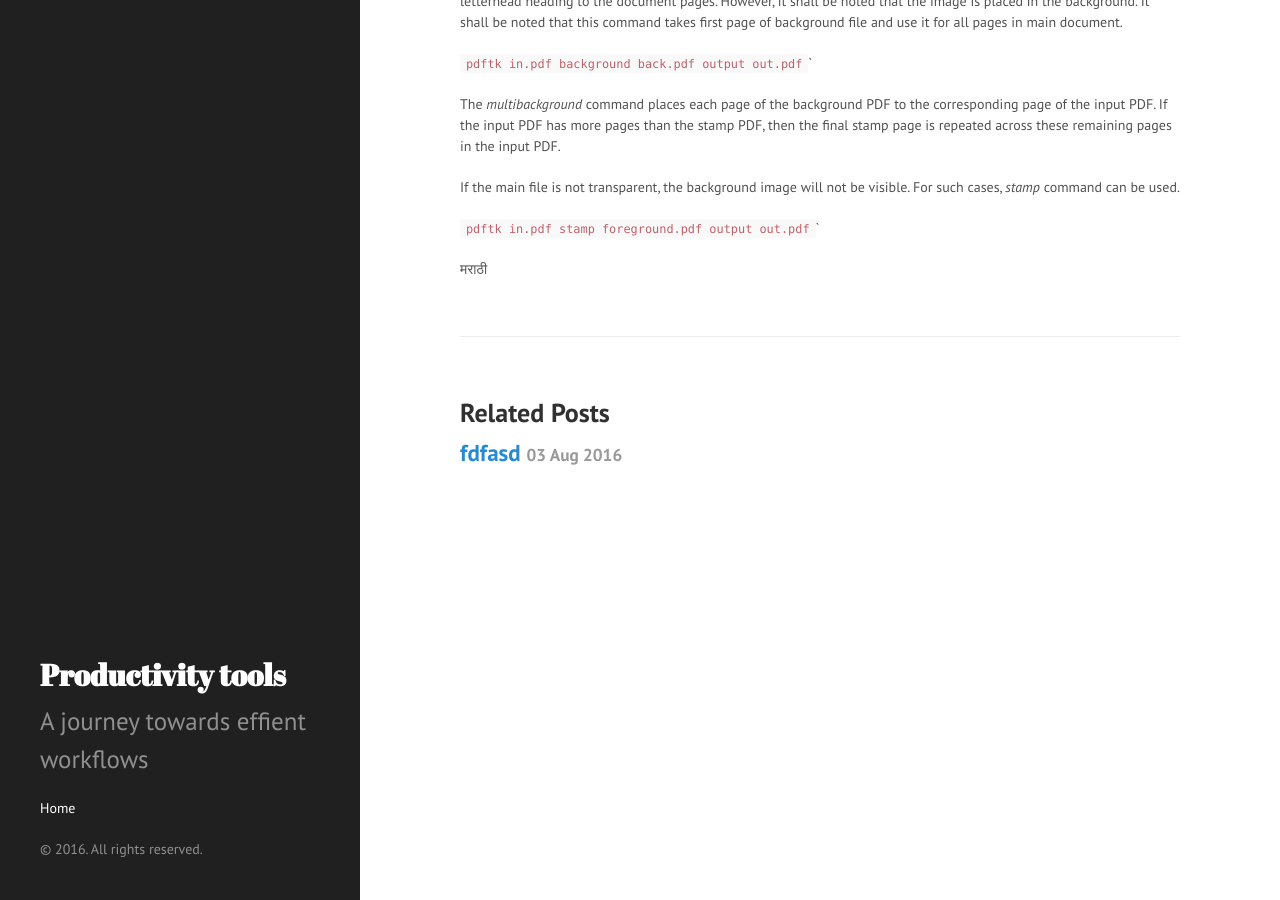
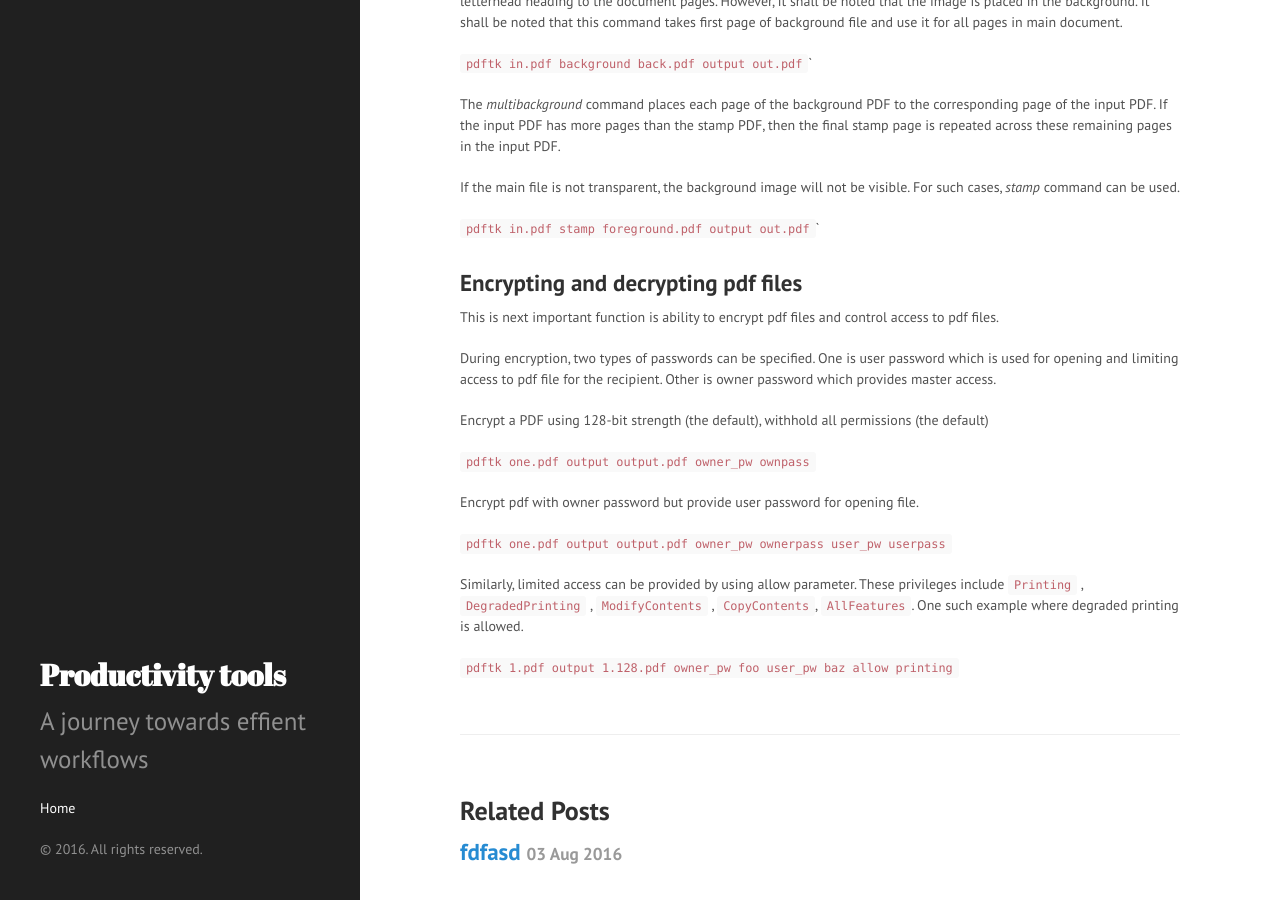
Before and after one commit to MaheshTK/MaheshTK.github.io, a Jekyll site: the page built from _posts/2016-08-03-manipulating-pdf-files.markdown, in a window 1280 px wide and 900 px high, scrolled down 2195 px. Built offline with Jekyll 4.4.1, drawn with Linux system fonts in a browser that asks for light colours.

Commit message:
Post update: Manipulating pdf files

`````diff
--- a/_posts/2016-08-03-manipulating-pdf-files.markdown
+++ b/_posts/2016-08-03-manipulating-pdf-files.markdown
@@ -95,4 +95,20 @@ If the main file is not transparent, the background image will not be visible. F
 
 ```pdftk in.pdf stamp foreground.pdf output out.pdf````
 
-मराठी
+### Encrypting and decrypting pdf files
+
+This is next important function is ability to encrypt pdf files and control access to pdf files.
+
+During encryption, two types of passwords can be specified. One is user password which is used for opening and limiting access to pdf file for the recipient. Other is owner password which provides master access.
+
+Encrypt a PDF using 128-bit strength (the default), withhold all permissions (the default)
+
+```pdftk one.pdf output output.pdf owner_pw ownpass```
+
+Encrypt pdf with owner password but provide user password for opening file.
+
+```pdftk one.pdf output output.pdf owner_pw ownerpass user_pw userpass```
+
+Similarly, limited access can be provided by using allow parameter. These privileges include `Printing` , `DegradedPrinting` , `ModifyContents` , `CopyContents`, `AllFeatures`. One such example where degraded printing is allowed.
+
+```pdftk 1.pdf output 1.128.pdf owner_pw foo user_pw baz allow printing```
`````
